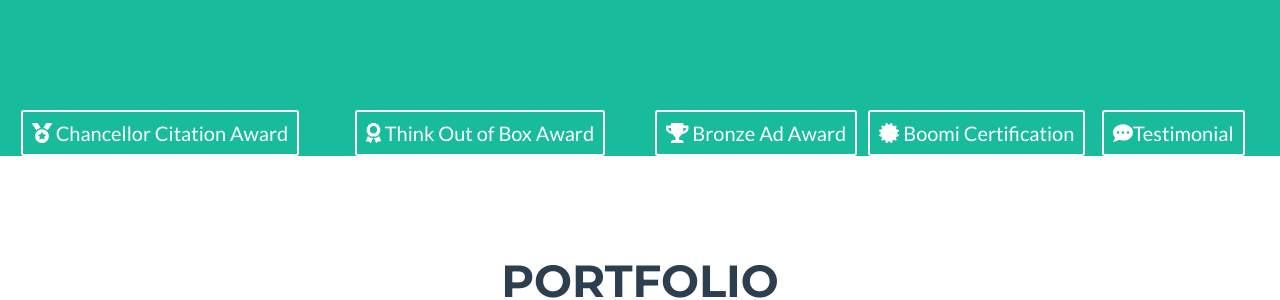
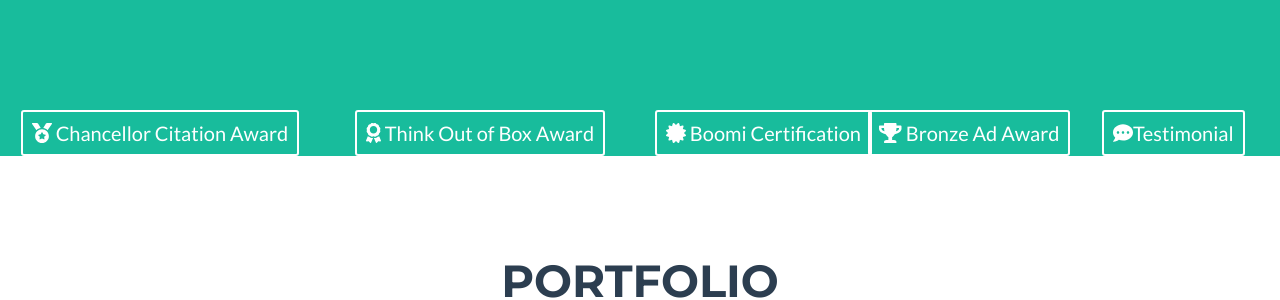
Before and after one commit to hbxtoylq/hbxtoylq.github.io, a Jekyll site: the page built from index.html, in a window 1280 px wide and 900 px high, scrolled down 391 px. Shown: the part 139-439 px from the top of the window. Built offline with Jekyll 4.4.1, drawn with Linux system fonts in a browser that asks for light colours; nearby versions of some CDN libraries.

Commit message:
Update header.html

```diff
--- a/_includes/header.html
+++ b/_includes/header.html
@@ -26,15 +26,15 @@
                                  <a href="img/reward/award3.png" class="btn btn-sm btn-outline" target="_blank">
                                  <i class="fas fa-award"></i> Think Out of Box Award </a>
                          </div>
-
+			   <div class="col-sm-2   text-center">
+                               <a href="img/reward/boomiLO.jpg"  class="btn btn-sm btn-outline" target="_blank">
+<i class="fas fa-certificate"></i> Boomi Certification </a>
+                        </div>
 			   <div class="col-sm-2   text-center">
                                  <a href="img/reward/AwardAD.pdf" class="btn btn-sm btn-outline" target="_blank">
                                  <i class="fas fa-trophy"></i> Bronze Ad Award </a>
  			</div>
-			   <div class="col-sm-2   text-center">
-                               <a href="img/reward/boomiLO.jpg"  class="btn btn-sm btn-outline" target="_blank">
-<i class="fas fa-certificate"></i> Boomi Certification </a>
-                        </div>
+
                        <div class="col-sm-2   text-center">
                                 <a href="img/reward/award1.png" class="btn btn-sm btn-outline" target="_blank">
                                  <i class="fas fa-comment-dots"></i>Testimonial</a>
```
